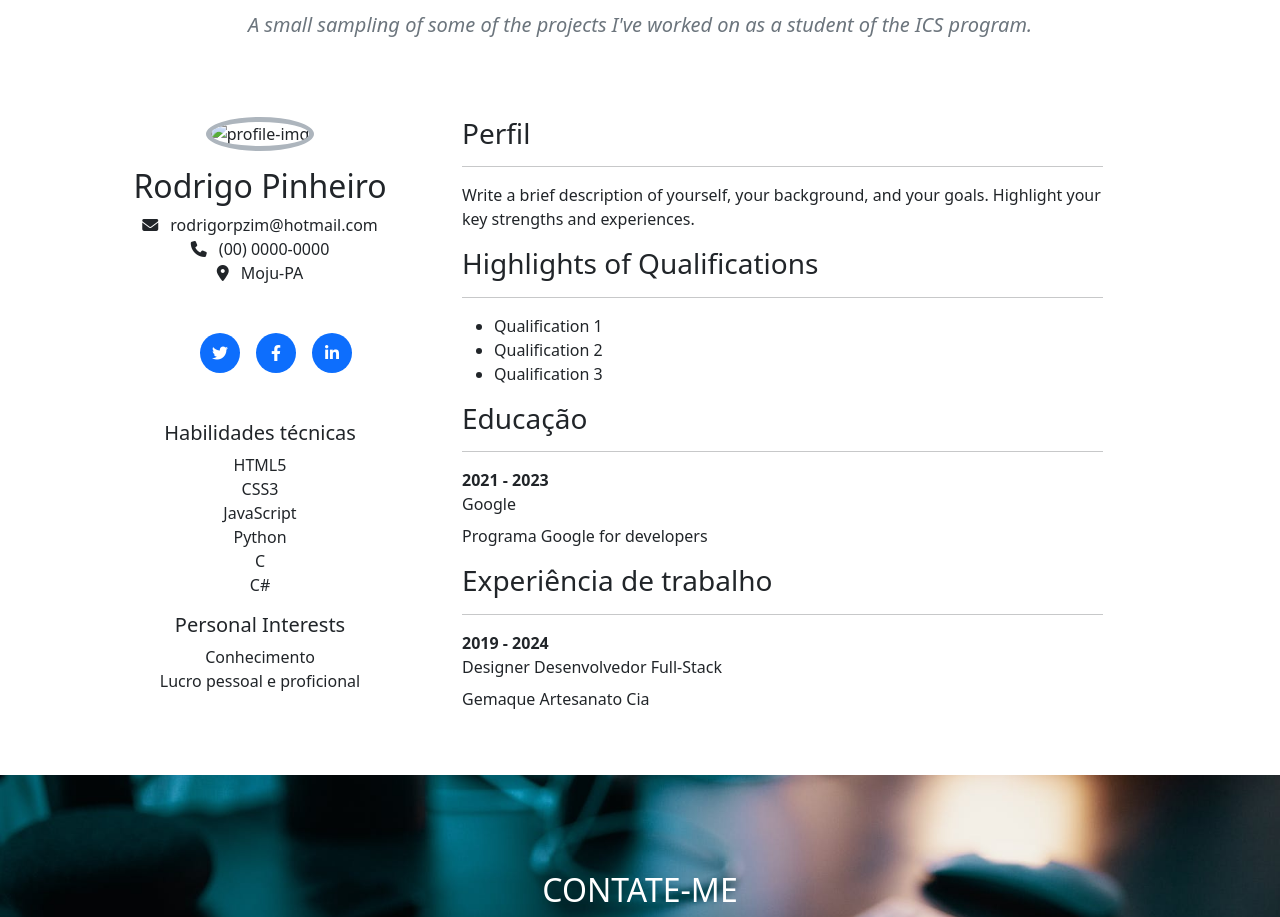
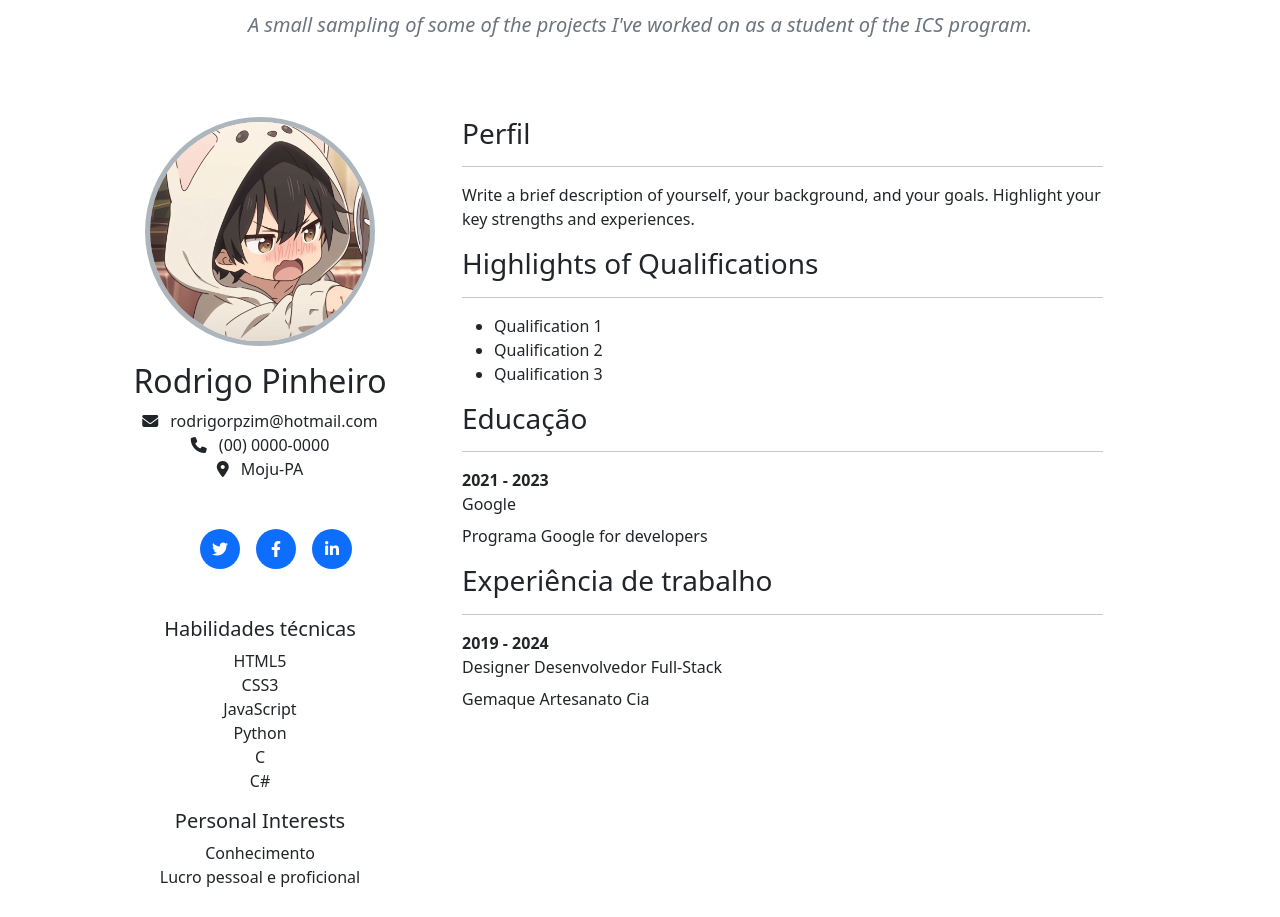
Before and after one commit to RPZIMK-K/Rodrigo-Pinheiro, a plain HTML site: page index.html in a window 1280 px wide. Shown: the part 4729-5646 px from the top of the page. Drawn offline with nearby package versions, Linux system fonts and the light colour scheme.

Commit message:
Site adicionado e editado

```diff
--- a/index.html
+++ b/index.html
@@ -213,7 +213,7 @@
       </div>
       <div class="row">
         <div class="col-lg-4 mt-5 order-lg-0 order-1 text-center">
-          <img class="img-fluid rounded-circle border border-5 border-dark-subtle" src="images/" alt="profile-img">
+          <img class="img-fluid rounded-circle border border-5 border-dark-subtle" src="images/perfil-img.jpg" alt="profile-img">
           <h2 class="mt-3">Rodrigo Pinheiro</h2>
           <ul class="list-unstyled contact-info">
             <li><i class="fas fa-envelope me-2"></i> rodrigorpzim@hotmail.com</li>
```
